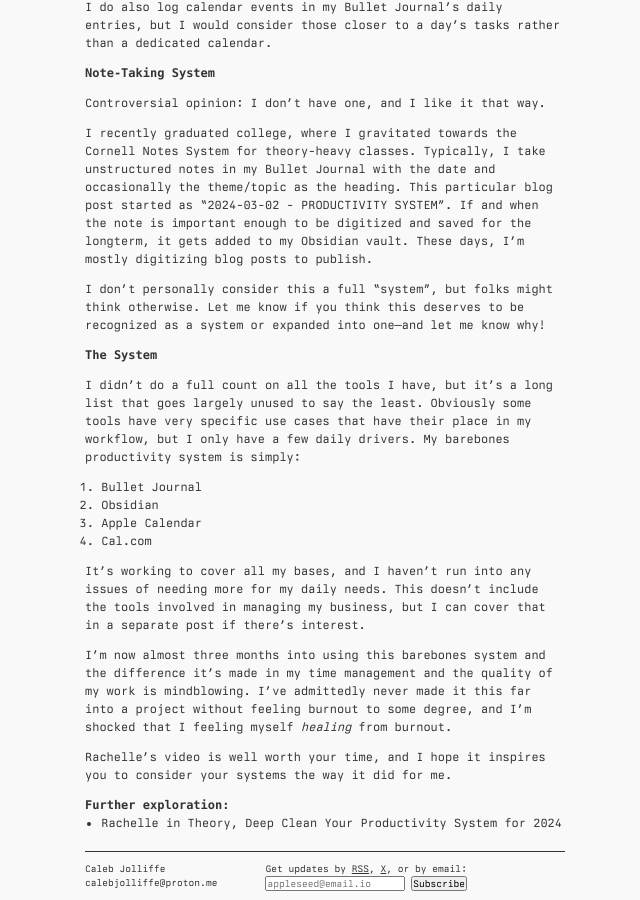
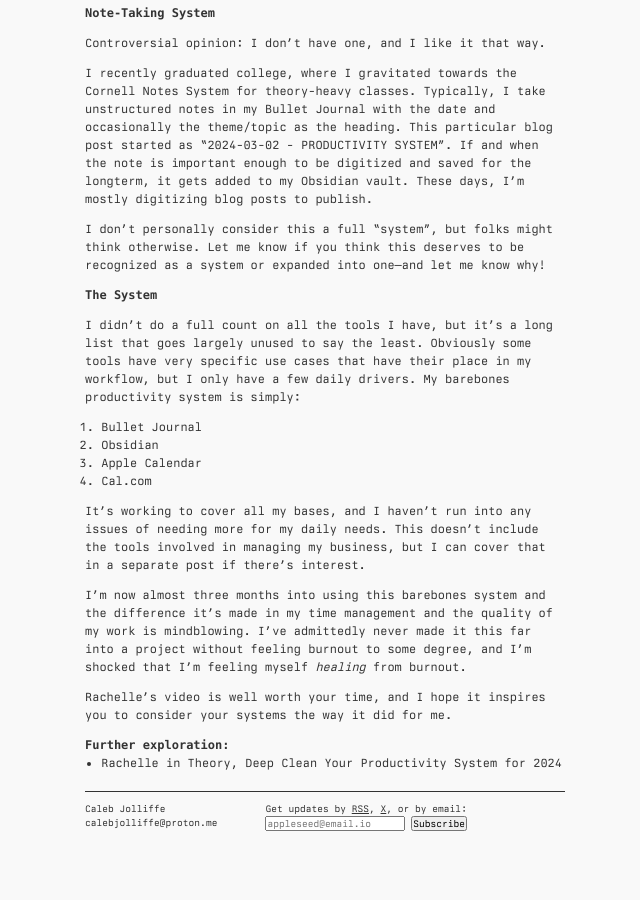
Before and after one commit to hayleyjolliffe/cv, a Jekyll site: the page built from _posts/2024-03-15-overhaul.md, in a window 1280 px wide and 900 px high, scrolled down 1258 px. Shown: the whole window, without its empty margins (315-955 px from the left). Built offline with Jekyll 4.4.1, drawn with Linux system fonts in a browser that asks for light colours; some web fonts are replaced; after the commit the page ends 2098 px from its top, so only the background shows below that; some of the changed lines change nothing that is shown; some of the changed text lies outside the part shown.

Commit message:
Publish Overhaul

```diff
--- a/drafts/2024-03-15-overhaul.md
+++ b/_posts/2024-03-15-overhaul.md
@@ -1,15 +1,11 @@
 ---
 layout: post
 title: Overhaul
-date: 2024-03-25 14:00:00 +/-0000
+date: 2024-03-24 13:00:00
 author: Caleb Jolliffe
-permalink: /overhaul/
+permalink: /:slug
 read: 4
 ---
-
-{{ page.title }}
-================
-<p class="meta">15 March 2024 &bull; {{ page.read }} minute read</p>
 
 Every so often, I get that insatiable itch to fix my productivity system. For the longest time, I figured Shiny Object Syndrome/boredom was the culprit, or as several productivity gurus mention now, I was addicted to *building and optimizing systems*, not *actually using the system*. Turns out, the itch stems from something not working. Either something in my system is now broken or redundant, or it never worked to begin with.
 
@@ -55,7 +51,7 @@
 
 It's working to cover all my bases, and I haven't run into any issues of needing more for my daily needs. This doesn't include the tools involved in managing my business, but I can cover that in a separate post if there's interest.
 
-I'm now almost three months into using this barebones system and the difference it's made in my time management and the quality of my work is mindblowing. I've admittedly never made it this far into a project without feeling burnout to some degree, and I'm shocked that I feeling myself *healing* from burnout.
+I'm now almost three months into using this barebones system and the difference it's made in my time management and the quality of my work is mindblowing. I've admittedly never made it this far into a project without feeling burnout to some degree, and I'm shocked that I'm feeling myself *healing* from burnout.
 
 Rachelle's video is well worth your time, and I hope it inspires you to consider your systems the way it did for me.
 
```
